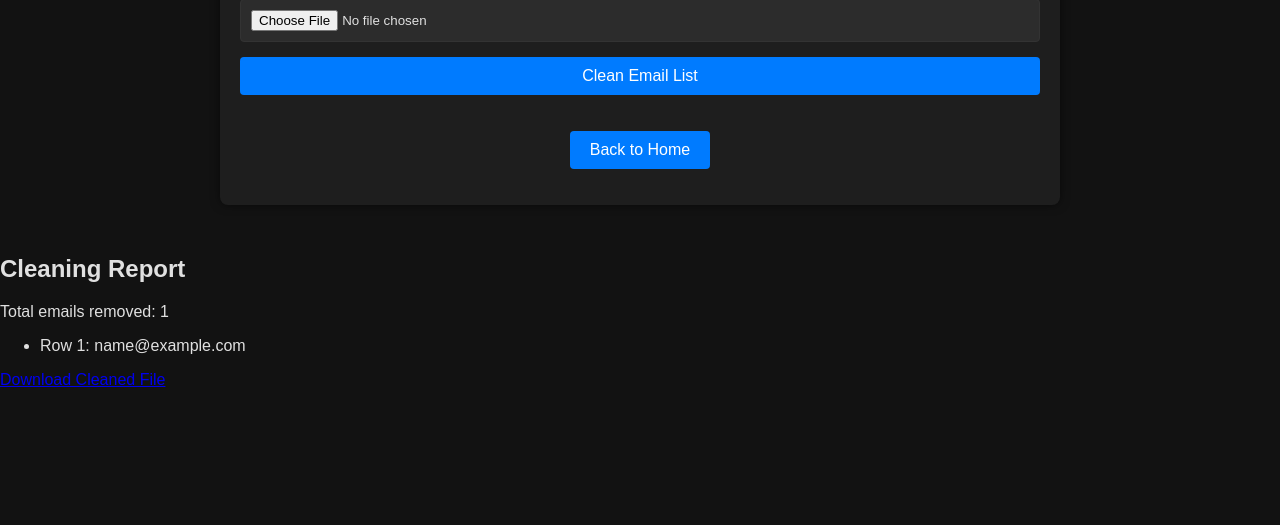
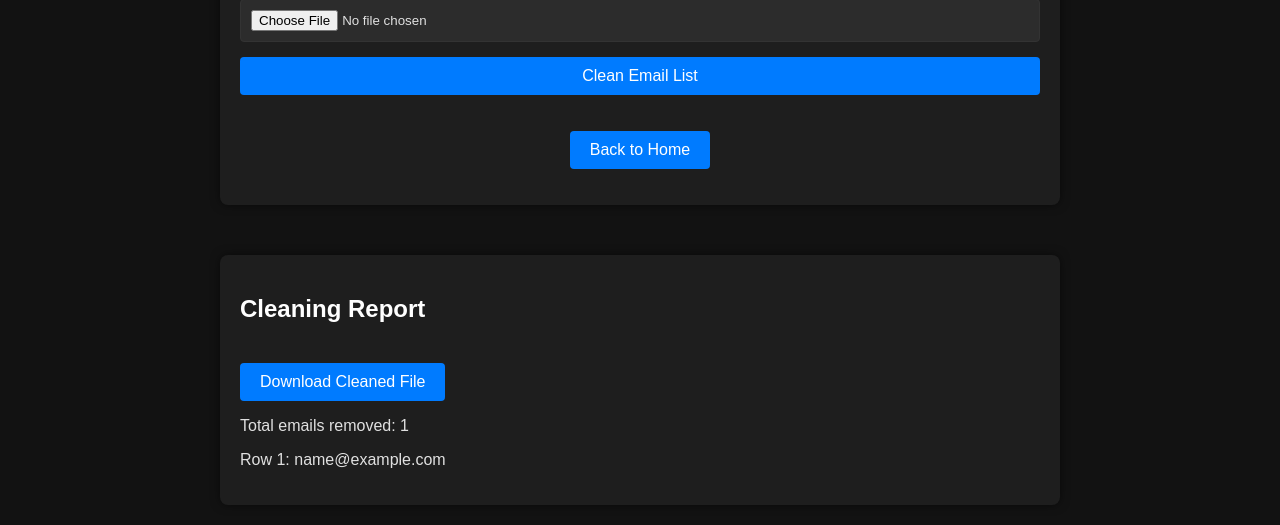
Before and after one commit to djrobzilla/emaillistcleaner, a Flask app: template templates/emaillistcleaner.html in a window 1280 px wide. Shown: the part 532-1057 px from the top of the page. Before the commit the page ends 919 px from the top, so only its background shows below. Run offline with Flask 3, Linux system fonts and the light colour scheme; the template is opened without the code that fills it: most values are stand-ins (such as "Sample title", 1, 10 or a date in 2020).

Commit message:
styling reports

```diff
--- a/static/style.css
+++ b/static/style.css
@@ -101,3 +101,45 @@ input[type="submit"]:hover {
 .home-link:hover {
     background-color: #0056b3; /* Darker blue for hover */
 }
+
+.download-link {
+    display: inline-block;
+    margin-top: 20px;
+    padding: 10px 20px;
+    border-radius: 4px;
+    background-color: #007bff; /* Feathr blue */
+    color: white;
+    text-decoration: none;
+    font-size: 16px;
+}
+
+.download-link:hover {
+    background-color: #0056b3; /* Darker blue for hover */
+}
+
+.report {
+    max-width: 800px;
+    margin: 20px auto; /* Center align and add space above */
+    padding: 20px;
+    background-color: #1e1e1e; /* Match the background color */
+    border-radius: 8px;
+    box-shadow: 0 0 10px rgba(0, 0, 0, 0.5);
+    text-align: left; /* Align text to the left */
+}
+
+.report h2 {
+    color: #ffffff; /* White text */
+}
+
+.report p, .report ul {
+    color: #e0e0e0; /* Light text */
+}
+
+.report ul {
+    list-style-type: none;
+    padding: 0;
+}
+
+.report ul li {
+    margin-bottom: 10px;
+}
--- a/templates/emaillistcleaner.html
+++ b/templates/emaillistcleaner.html
@@ -18,13 +18,13 @@
     {% if removed_emails %}
         <div class="report">
             <h2>Cleaning Report</h2>
+            <p><a href="{{ download_url }}" class="download-link">Download Cleaned File</a></p>
             <p>Total emails removed: {{ removed_emails|length }}</p>
             <ul>
                 {% for row_num, emails in removed_emails %}
                     <li>Row {{ row_num }}: {{ emails|join(', ') }}</li>
                 {% endfor %}
             </ul>
-            <p><a href="{{ download_url }}" class="download-link">Download Cleaned File</a></p>
         </div>
     {% endif %}
 </body>
```
